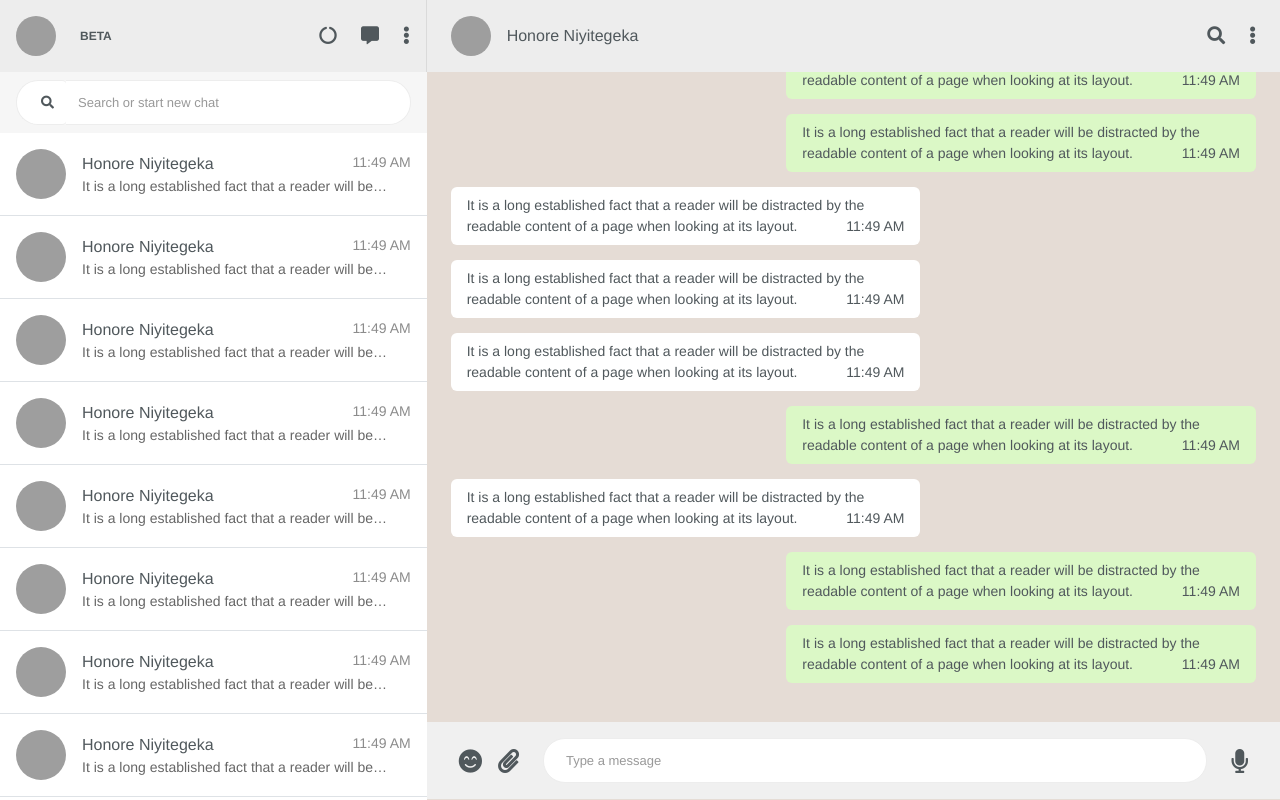
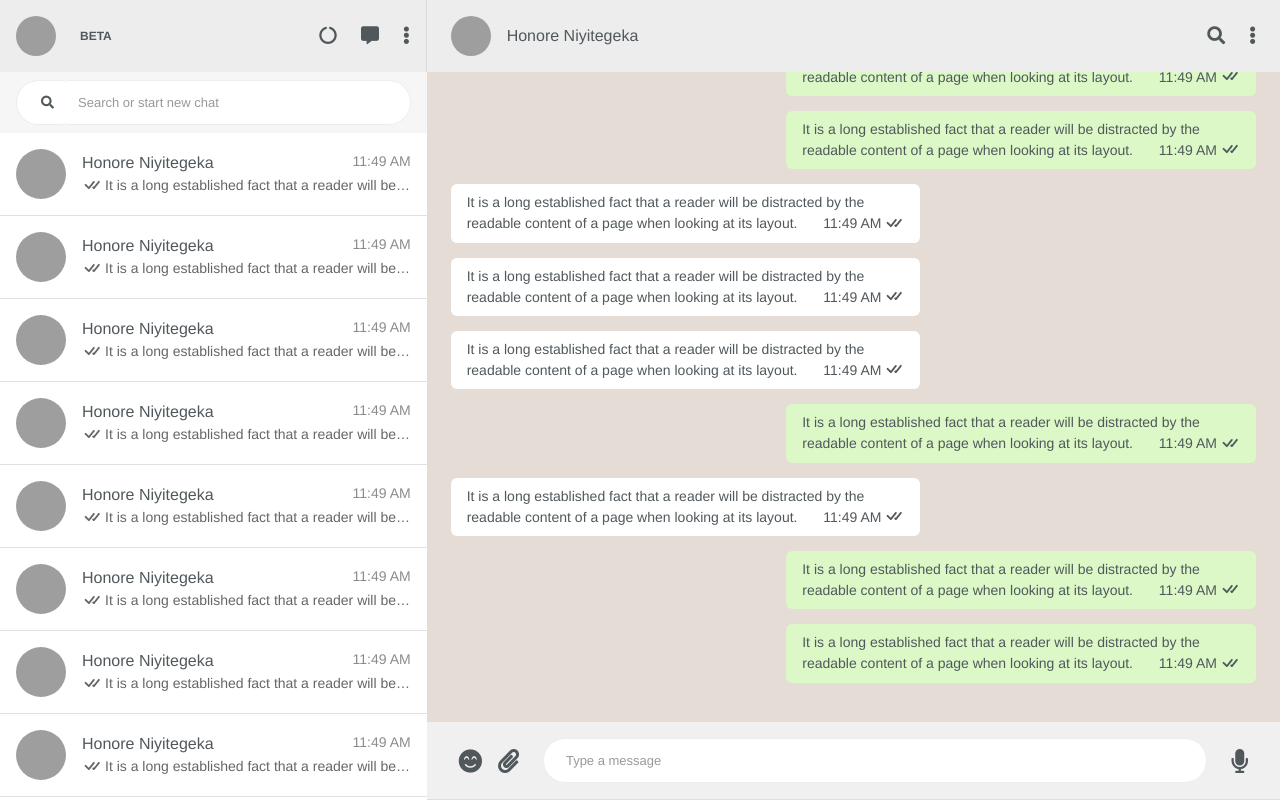
Before and after one commit to nythonore/whatsapp-clone, a React (Create React App) app: page / in a window 1280 px wide. Built offline with nearby package versions, Linux system fonts and the light colour scheme; grey boxes are pictures that could not be loaded.

Commit message:
added tick check icon

```diff
--- a/public/index.html
+++ b/public/index.html
@@ -7,7 +7,7 @@
 
     <meta name="description" content="WhatsApp UI in ReactJS and Bootstrap" />
 
-    <title>Whatsapp Clone UI</title>
+    <title>WhatsApp Clone UI</title>
 
     <link rel="stylesheet" href="https://use.fontawesome.com/releases/v5.8.1/css/all.css">
   </head>
--- a/src/assets/css/css.css
+++ b/src/assets/css/css.css
@@ -156,3 +156,15 @@
   border-radius: 6px;
   margin-bottom: 15px;
 }
+
+.contact-check {
+  position: relative;
+  margin-right: 3px;
+  top: -2px;
+}
+
+.message-check {
+  position: relative;
+  margin-left: 3px;
+  top: -2px;
+}
--- a/src/resources/components/Contact.js
+++ b/src/resources/components/Contact.js
@@ -12,6 +12,10 @@ const Contact = () => {
         </div>
 
         <p className="message color-ct-grey-2">
+          <svg xmlns="http://www.w3.org/2000/svg" width="20" height="20" fill="currentColor" class="bi bi-check-all contact-check" viewBox="0 0 16 16">
+            <path d="M8.97 4.97a.75.75 0 0 1 1.07 1.05l-3.99 4.99a.75.75 0 0 1-1.08.02L2.324 8.384a.75.75 0 1 1 1.06-1.06l2.094 2.093L8.95 4.992a.252.252 0 0 1 .02-.022zm-.92 5.14.92.92a.75.75 0 0 0 1.079-.02l3.992-4.99a.75.75 0 1 0-1.091-1.028L9.477 9.417l-.485-.486-.943 1.179z" />
+          </svg>
+
           It is a long established fact that a reader will be distracted by the readable content of a page when looking at its layout.
         </p>
       </div>
--- a/src/resources/views/HomeView.js
+++ b/src/resources/views/HomeView.js
@@ -30,12 +30,26 @@ const HomeView = () => {
                 data.sent ? <div className="d-flex justify-content-end">
                   <div className="col-10 col-md-7 bg-ct-yellow message-card py-2 px-3">
                     {data.value}
-                    <span className="float-right pl-4">11:49 AM</span>
+
+                    <span className="float-right pl-4">
+                      11:49 AM
+
+                      <svg xmlns="http://www.w3.org/2000/svg" width="20" height="20" fill="currentColor" class="bi bi-check-all message-check" viewBox="0 0 16 16">
+                        <path d="M8.97 4.97a.75.75 0 0 1 1.07 1.05l-3.99 4.99a.75.75 0 0 1-1.08.02L2.324 8.384a.75.75 0 1 1 1.06-1.06l2.094 2.093L8.95 4.992a.252.252 0 0 1 .02-.022zm-.92 5.14.92.92a.75.75 0 0 0 1.079-.02l3.992-4.99a.75.75 0 1 0-1.091-1.028L9.477 9.417l-.485-.486-.943 1.179z" />
+                      </svg>
+                    </span>
                   </div>
                 </div> : <div className="d-flex justify-content-start">
                   <div className="col-10 col-md-7 bg-white message-card py-2 px-3">
                     {data.value}
-                    <span className="float-right pl-4">11:49 AM</span>
+
+                    <span className="float-right pl-4">
+                      11:49 AM
+
+                      <svg xmlns="http://www.w3.org/2000/svg" width="20" height="20" fill="currentColor" class="bi bi-check-all message-check" viewBox="0 0 16 16">
+                        <path d="M8.97 4.97a.75.75 0 0 1 1.07 1.05l-3.99 4.99a.75.75 0 0 1-1.08.02L2.324 8.384a.75.75 0 1 1 1.06-1.06l2.094 2.093L8.95 4.992a.252.252 0 0 1 .02-.022zm-.92 5.14.92.92a.75.75 0 0 0 1.079-.02l3.992-4.99a.75.75 0 1 0-1.091-1.028L9.477 9.417l-.485-.486-.943 1.179z" />
+                      </svg>
+                    </span>
                   </div>
                 </div>
               }
```
Also changed, not shown: 1 other file (tests, documents, lock files or other folders).
